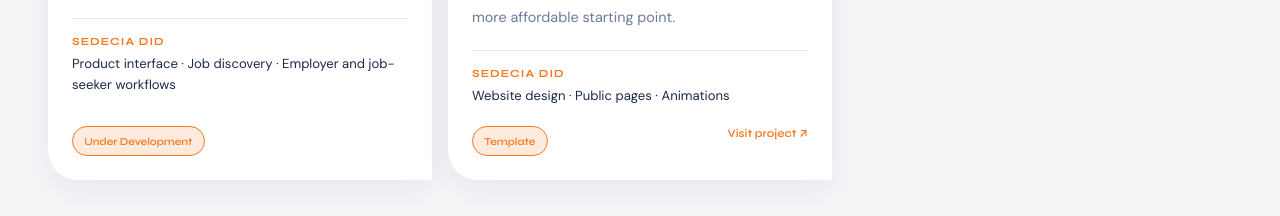
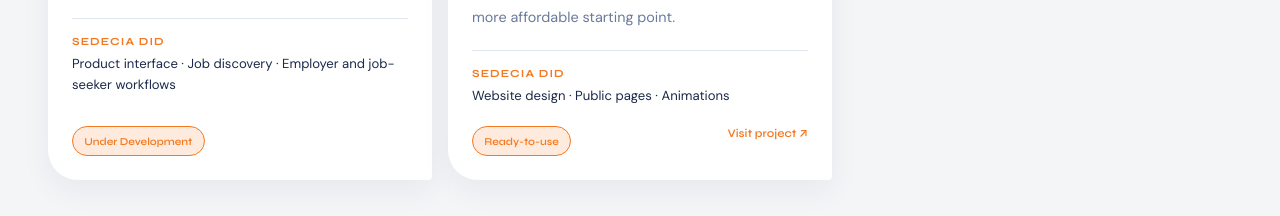
Before and after one commit to yerondereje432/sedecia, a React (Vite) app: page /portfolio in a window 1280 px wide. Shown: the part 1811-2027 px from the top of the page. Built offline with nearby package versions, Linux system fonts and the light colour scheme.

Commit message:
Change status from 'Template' to 'Ready-to-use'

```diff
--- a/src/pages/Portfolio.jsx
+++ b/src/pages/Portfolio.jsx
@@ -56,7 +56,7 @@ const PROJECTS = [
     title: 'Ready-to-use template',
     description: 'A professionally designed website template available for businesses that want a faster and more affordable starting point.',
     work: 'Website design · Public pages · Animations',
-    status: 'Template',
+    status: 'Ready-to-use',
     image: '/mj.jpg',
     link: 'https://schoolweb-beige-delta.vercel.app/',
     accent: 'orange',
```
